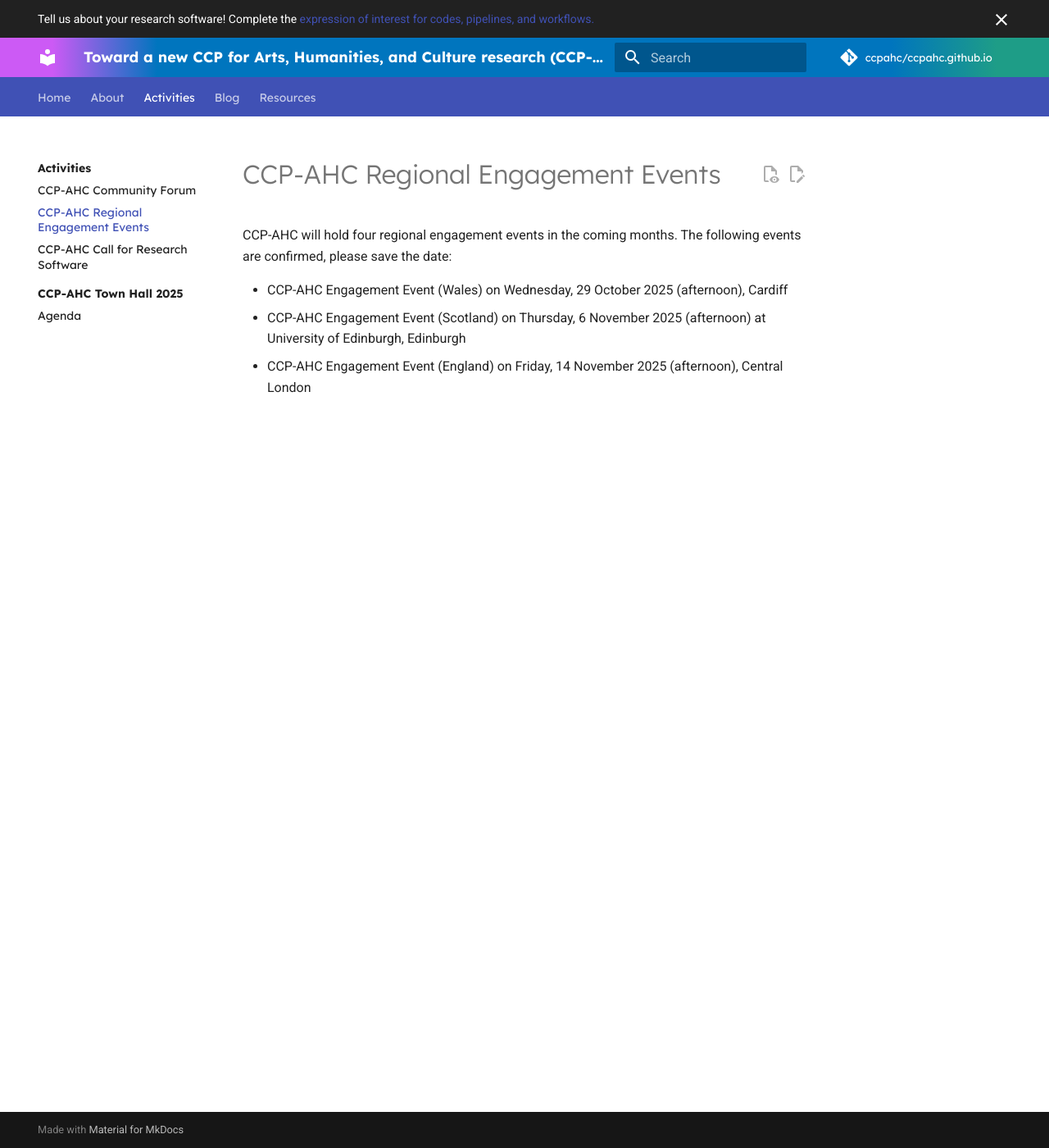
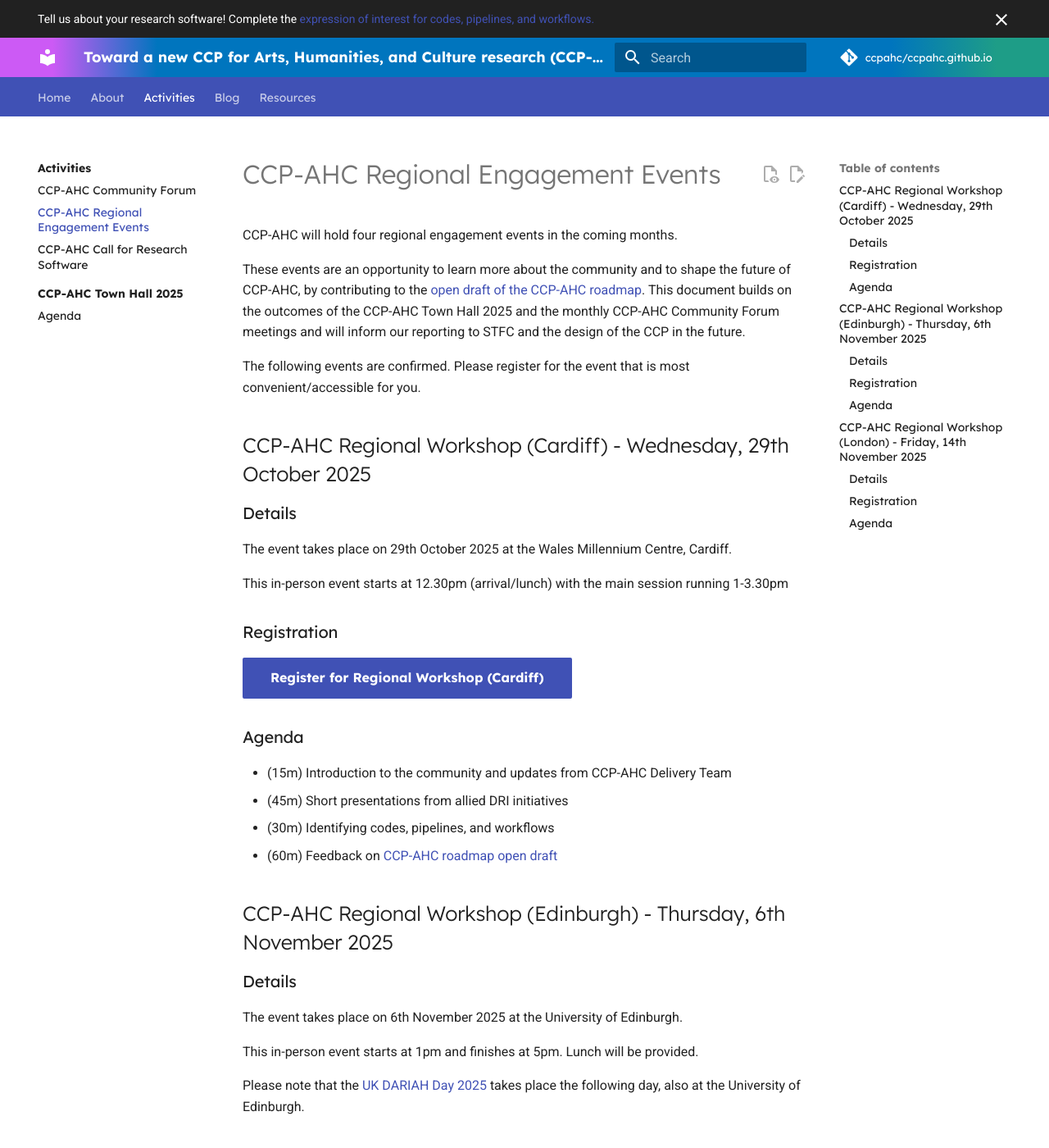
Before and after one commit to ccpahc/ccpahc.github.io, an MkDocs documentation site: the page built from docs/activities/regional-engagement.md, in a window 1280 px wide and 1400 px high. Shown: the whole window at 82% size. Built offline with MkDocs 1.6.1 and Material for MkDocs 9.7.7, drawn with Linux system fonts in a browser that asks for light colours; comment, search, counter and statistics services are not loaded; some of the changed text lies outside the part shown.

Commit message:
Update event details for regional engagements.

```diff
--- a/docs/activities/regional-engagement.md
+++ b/docs/activities/regional-engagement.md
@@ -1,5 +1,64 @@
-CCP-AHC will hold four regional engagement events in the coming months. The following events are confirmed, please save the date:
+CCP-AHC will hold four regional engagement events in the coming months.
 
-- CCP-AHC Engagement Event (Wales) on Wednesday, 29 October 2025 (afternoon), Cardiff
-- CCP-AHC Engagement Event (Scotland) on Thursday, 6 November 2025 (afternoon) at University of Edinburgh, Edinburgh
-- CCP-AHC Engagement Event (England) on Friday, 14 November 2025 (afternoon), Central London
+These events are an opportunity to learn more about the community and to shape the future of CCP-AHC, by contributing to the [open draft of the CCP-AHC roadmap](https://zenodo.org/records/17099176). This document builds on the outcomes of the CCP-AHC Town Hall 2025 and the monthly CCP-AHC Community Forum meetings and will inform our reporting to STFC and the design of the CCP in the future.
+
+The following events are confirmed. Please register for the event that is most convenient/accessible for you.
+
+## CCP-AHC Regional Workshop (Cardiff) - Wednesday, 29th October 2025
+
+### Details
+
+The event takes place on 29th October 2025 at the Wales Millennium Centre, Cardiff.
+
+This in-person event starts at 12.30pm (arrival/lunch) with the main session running 1-3.30pm
+
+### Registration
+
+[Register for Regional Workshop (Cardiff)](https://forms.office.com/e/G01SajjQ03){ .md-button .md-button--primary }
+
+### Agenda
+
+- (15m) Introduction to the community and updates from CCP-AHC Delivery Team
+- (45m) Short presentations from allied DRI initiatives
+- (30m) Identifying codes, pipelines, and workflows
+- (60m) Feedback on [CCP-AHC roadmap open draft](https://zenodo.org/records/17099176)
+
+## CCP-AHC Regional Workshop (Edinburgh) - Thursday, 6th November 2025
+
+### Details
+
+The event takes place on 6th November 2025 at the University of Edinburgh.
+
+This in-person event starts at 1pm and finishes at 5pm. Lunch will be provided.
+
+Please note that the [UK DARIAH Day 2025](https://www.eventbrite.co.uk/e/dariah-day-2025-tickets-1537559875979?aff=oddtdtcreator) takes place the following day, also at the University of Edinburgh.
+
+### Registration
+
+[Register for Regional Workshop (Edinburgh)](https://forms.office.com/e/sXvSEWPMAs){ .md-button .md-button--primary }
+
+### Agenda
+
+- (15m) Introduction to the community and updates from CCP-AHC Delivery Team
+- (45m) Short presentations from allied DRI initiatives
+    - Include speakers from the [Edinburgh International Data Facility (EIDF)](https://edinburgh-international-data-facility.ed.ac.uk/)
+- (30m) Identifying codes, pipelines, and workflows
+- (60m) Feedback on [CCP-AHC roadmap open draft](https://zenodo.org/records/17099176)
+
+##  CCP-AHC Regional Workshop (London) - Friday, 14th November 2025
+
+### Details
+
+The event takes place on 14th November 2025 at Woburn House, London.
+
+This in-person event starts at 12.30pm with lunch and runs until 4pm.
+
+### Registration
+
+[Register for Regional Workshop (London)](https://forms.office.com/e/YLKiuVqdBN){ .md-button .md-button--primary }
+
+### Agenda
+
+- (30m) Updates from CCP-AHC Delivery Team
+- (45m) Short presentations from allied DRI initiatives
+- (1h30m) Finalising interim CCP-AHC roadmap
```
Also changed, not shown: docs/activities/community-forum.md (+1 -1 lines), docs/index.md (+15 -16 lines).
